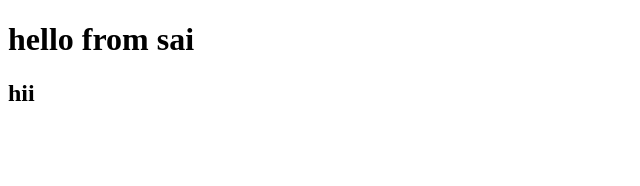
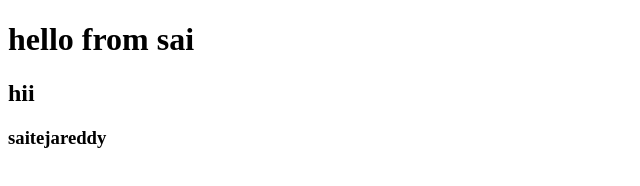
Before and after one commit to saitejareddy1999/python-basic, a plain HTML site: page index.html in a window 1280 px wide. Shown: the whole page, without its empty margins (0-640 px from the left). Drawn offline with Linux system fonts and the light colour scheme.

Commit message:
Update index.html

```diff
--- a/index.html
+++ b/index.html
@@ -8,5 +8,6 @@
 <body>
     <h1>hello from sai</h1>
     <h2>hii</h2>
+    <h3>saitejareddy</h3>
 </body>
 </html>
```
